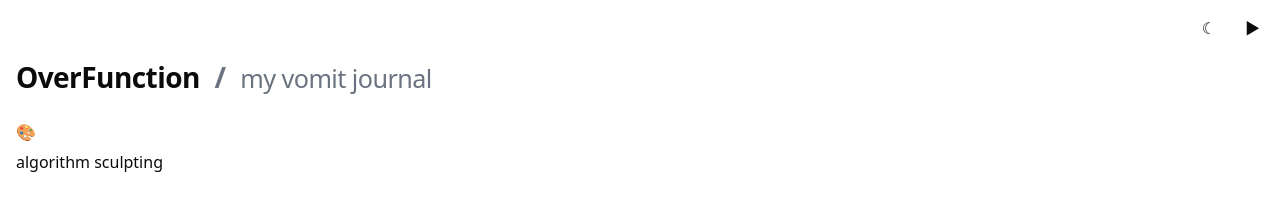
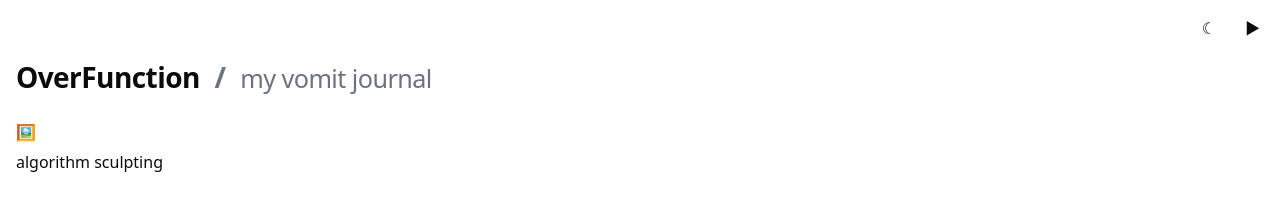
Before and after one commit to andrewleenyk/OverFunction, a React (Create React App) app in the folder cra/: page / in a window 1280 px wide. Shown: the top 211 px of the page. Built offline with nearby package versions, Linux system fonts and the light colour scheme.

Commit message:
ui: use framed picture emoji (🖼️) for gallery nav/header

```diff
--- a/cra/src/App.js
+++ b/cra/src/App.js
@@ -89,7 +89,7 @@ function Home() {
       <Header label="my vomit journal" />
       <nav className="home-links" aria-label="site">
         <ul>
-          <li><Link to="/gallery" aria-label="gallery" title="gallery">🎨</Link></li>
+          <li><Link to="/gallery" aria-label="gallery" title="gallery">🖼️</Link></li>
           <li><Link to="/algorithm-sculpting">algorithm sculpting</Link></li>
         </ul>
       </nav>
@@ -177,7 +177,7 @@ function Gallery() {
 
   return (
     <main className="container gallery-full">
-      <Header label="🎨" />
+      <Header label="🖼️" />
       <HorizontalGallery images={images} />
     </main>
   );
```
